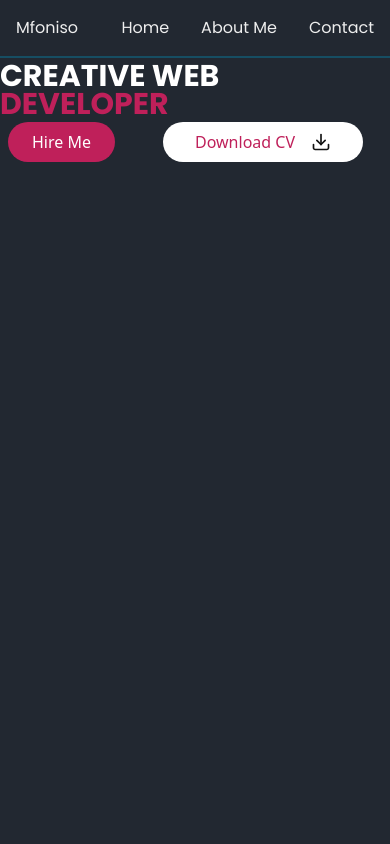
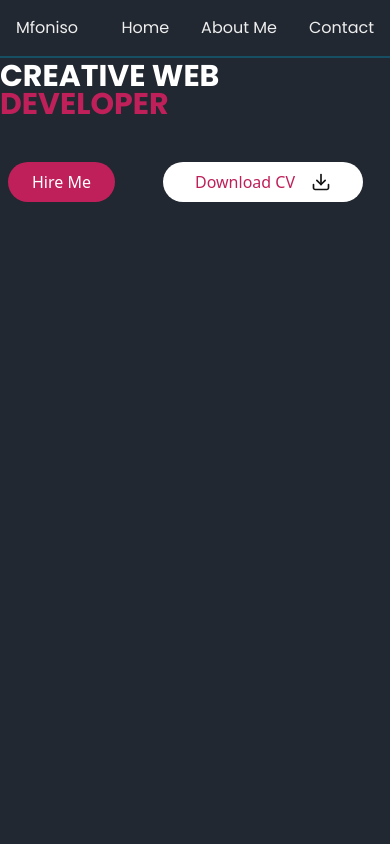
Before and after one commit to Mfonisorobert/portfolio_website, a React (Vite) app: page / in a window 390 px wide. Shown: the top 844 px of the page. Built offline with nearby package versions, Linux system fonts and the light colour scheme.

Commit message:
responsiveness

```diff
--- a/src/App.jsx
+++ b/src/App.jsx
@@ -37,7 +37,7 @@ import React from "react";
             <h1 className="text-[#FFFFFF] text-3xl md:text-5xl lg:text-[84px] font-extrabold font-poppins">
             CREATIVE WEB <p className="-mt-2 md:-mt-5 lg:-mt-4 text-[#bf205a]">DEVELOPER</p>
             </h1>
-            <div className="flex">
+            <div className="flex mt-10 ">
             <button className='bg-[#bf205a] text-white px-6 md:px-8 lg:px-10 py-2 rounded-3xl font-medium ml-2 hover:bg-white hover:text-[#bf205a]'>
               Hire Me
               </button>
```
